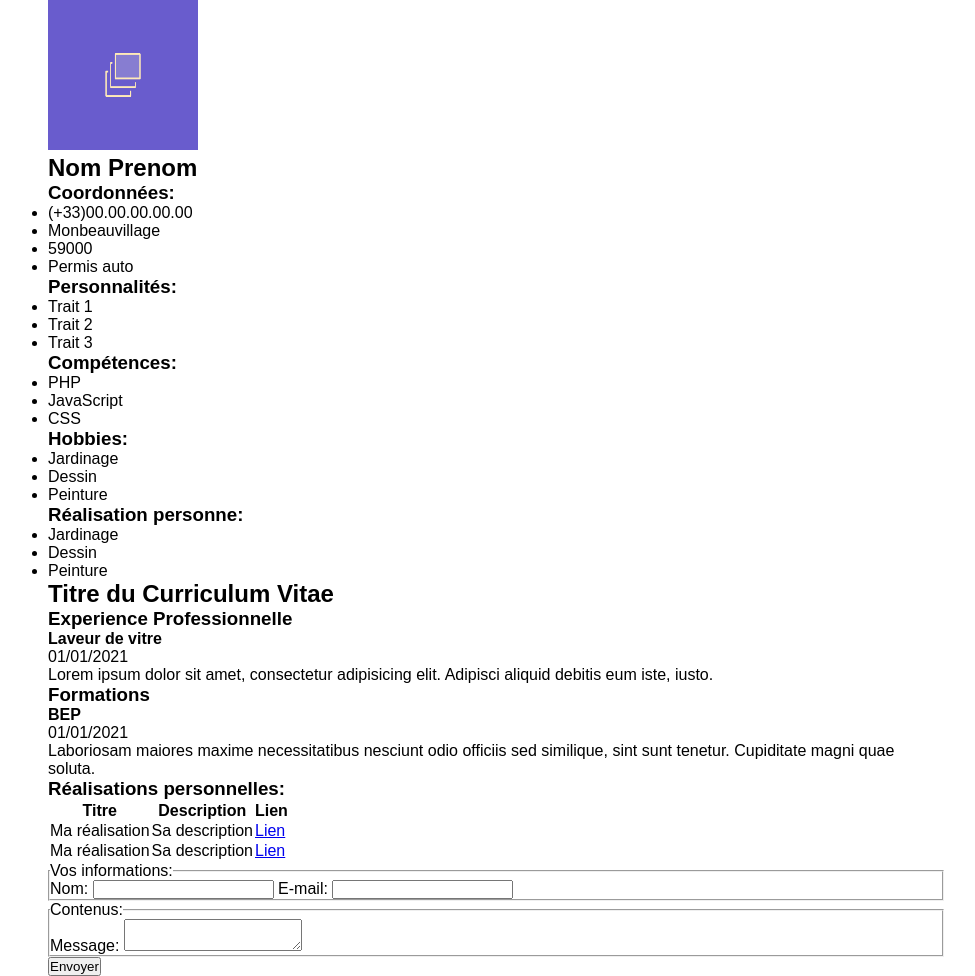
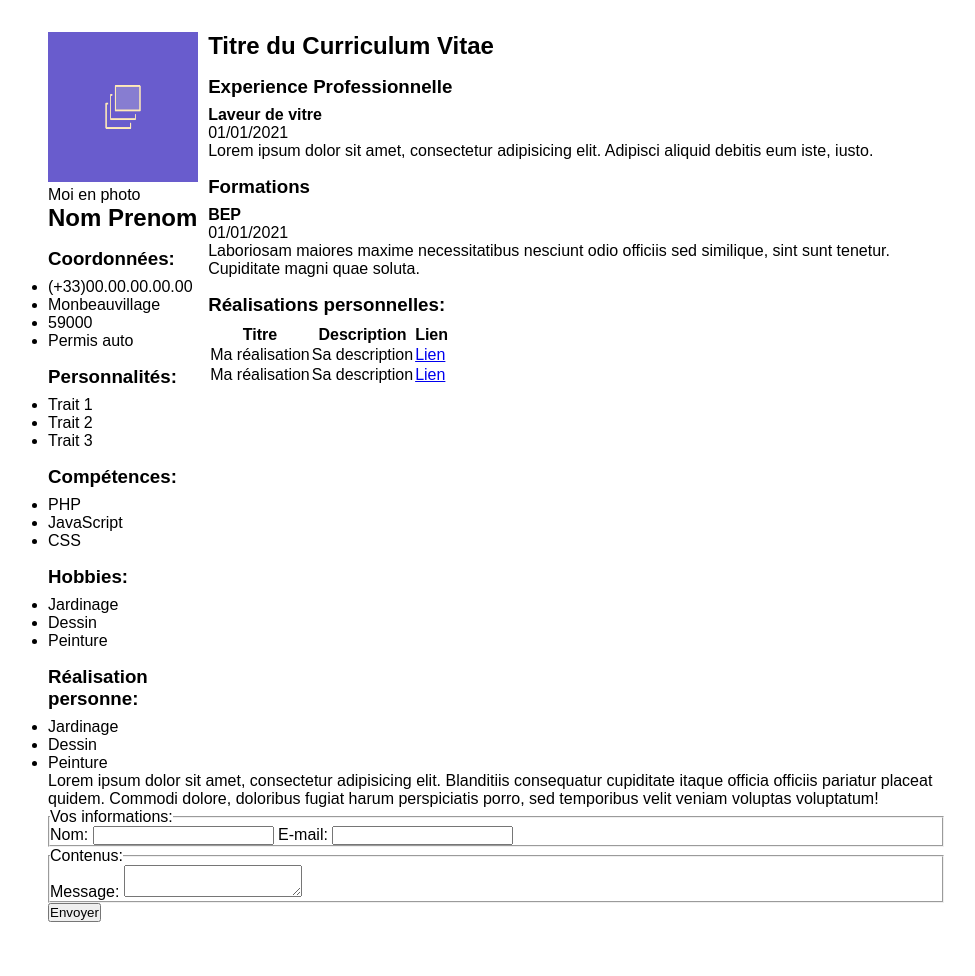
Before and after one commit to Shyhyro/Revisions_CV, a PHP site: page / in a window 1280 px wide. Shown: the part 135-1111 px from the top of the page, without its empty margins (144-1119 px from the left). After the commit the page ends 1057 px from the top, so only its background shows below. Run offline with PHP 8.4, Linux system fonts and the light colour scheme.

Commit message:
Update : add css

```diff
--- a/index.html
+++ b/index.html
@@ -22,7 +22,10 @@
 
     <section id="cv">
         <div id="cv_left">
-            <img src="placeholder.png" width="150px" height="150px">
+            <figure>
+                <img src="placeholder.png" width="150px" height="150px" alt="ma photo">
+                <figcaption>Moi en photo</figcaption>
+            </figure>
             <h2>Nom Prenom</h2>
             <div>
                 <h3>Coordonnées:</h3>
@@ -114,6 +117,13 @@
     </section>
 
     <section>
+        <aside>
+            <p>
+                Lorem ipsum dolor sit amet, consectetur adipisicing elit.
+                Blanditiis consequatur cupiditate itaque officia officiis pariatur placeat quidem.
+                Commodi dolore, doloribus fugiat harum perspiciatis porro, sed temporibus velit veniam voluptas voluptatum!
+            </p>
+        </aside>
         <form action="#" name="contact">
             <fieldset>
                 <legend>Vos informations:</legend>
--- a/styles.css
+++ b/styles.css
@@ -8,15 +8,24 @@ body {
     font-size: 62.5%;
 }
 
+/* Font */
 main, header {
     font-size: 1rem;
     font-family: Arial, sans-serif;
+}
+
+h3 {
+    padding: 1rem 0 0.5rem 0;
 }
 
 header {
     padding: 2rem 4rem;
     background: #d5d5d5;
     text-align: center;
+}
+
+main {
+    padding: 2rem 0;
 }
 
 header h1{
@@ -27,3 +36,11 @@ header h1{
     margin: auto;
     width: 70%;
 }
+
+/* CV */
+#cv {
+    display: flex;
+
+}
+
+/* Contact form */
```
